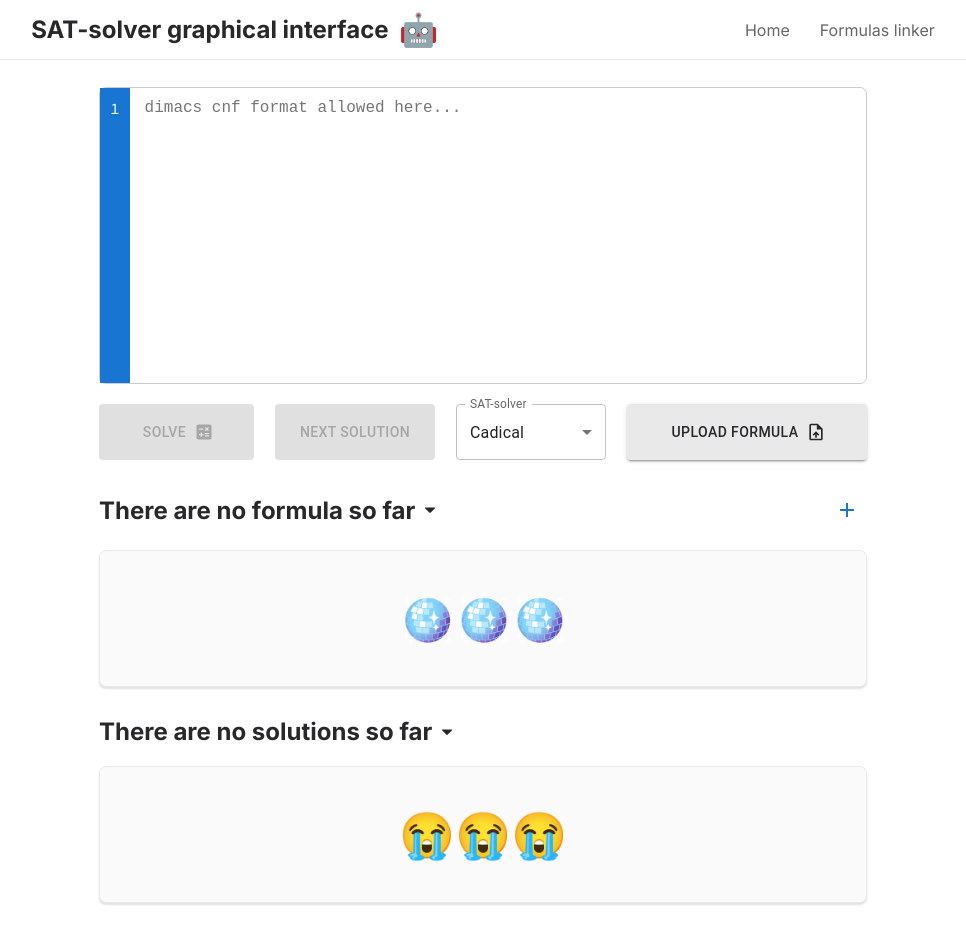
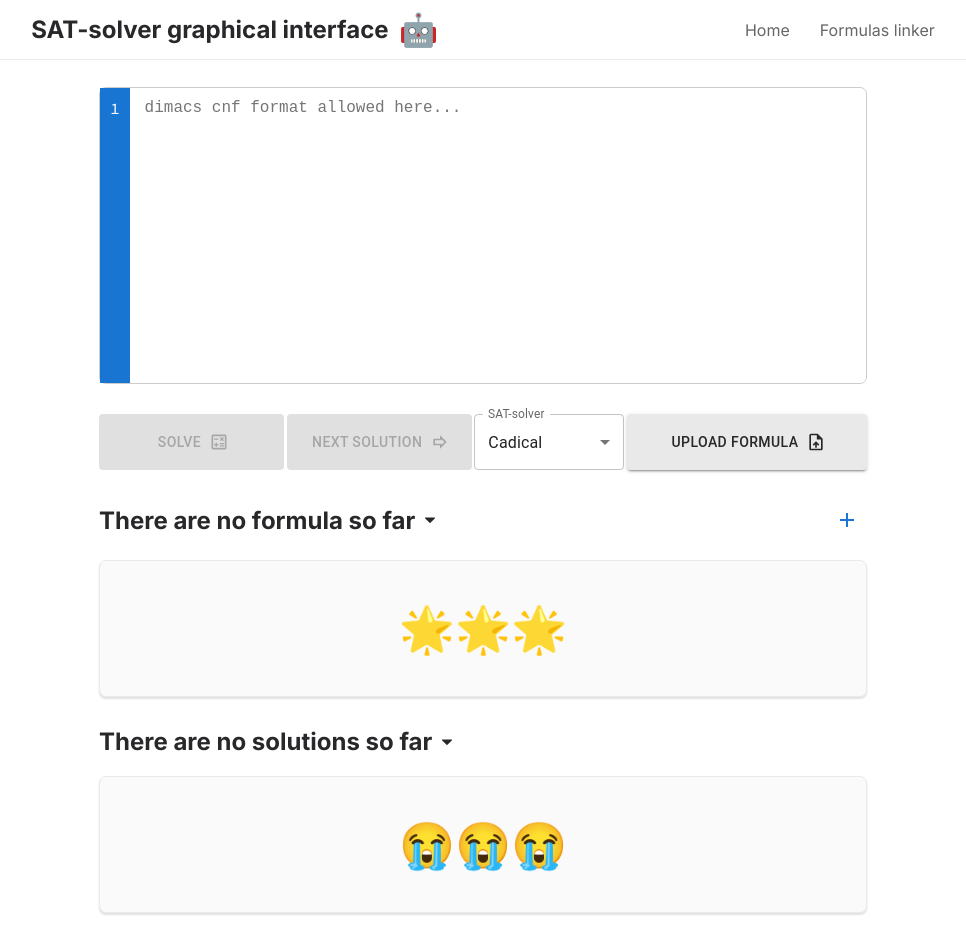
Before and after one commit to vvvvvvvector/SAT-solver-graphical-interface-client, a React (Vite) app: page / in a window 1280 px wide. Shown: the whole page, without its empty margins (157-1123 px from the left). Built offline with nearby package versions, Linux system fonts and the light colour scheme.

Commit message:
handling new types of errors

```diff
--- a/src/components/Editor/Editor.module.scss
+++ b/src/components/Editor/Editor.module.scss
@@ -1,7 +1,7 @@
 .editor {
   border-radius: 7px;
   display: flex;
-  margin-bottom: 20px;
+  margin-bottom: 30px;
   border: 1px solid #ccc;
   font-family: "Source Code Pro", monospace;
 
--- a/src/components/Editor/Editor.tsx
+++ b/src/components/Editor/Editor.tsx
@@ -20,13 +20,44 @@ export const Editor: React.FC = () => {
   React.useEffect(() => {
     const lineByLineDimacs = dimacs.split("\n");
 
+    const formulaDefinition = /^p\scnf\s[1-9]+\s[1-9]+$/;
+    const endsWithZero = /0$/;
+    // const correctClause = /^(?:-?[1-9])+ 0$/;
+
     lineByLineDimacs.forEach((line, index) => {
+      if (line.startsWith("c")) return;
+
       const error = errors.find((error) => error.line === index + 1);
 
-      if (!line.endsWith(" 0") && line !== "" && index !== 0) {
+      if (line === "" && index !== lineByLineDimacs.length - 1) {
         const newError = {
           line: index + 1,
-          text: "error: line must end with 0",
+          text: "err: empty line",
+        };
+
+        if (!error) dispatch(addError(newError));
+      } else if (line === "0") {
+        const newError = {
+          line: index + 1,
+          text: "err: clause must contain at least one variable",
+        };
+
+        if (!error) dispatch(addError(newError));
+      } else if (!line.match(formulaDefinition) && line.startsWith("p")) {
+        const newError = {
+          line: index + 1,
+          text: "err: invalid formula definition",
+        };
+
+        if (!error) dispatch(addError(newError));
+      } else if (
+        !line.match(endsWithZero) &&
+        line !== "" &&
+        !line.startsWith("p")
+      ) {
+        const newError = {
+          line: index + 1,
+          text: "err: line must end with 0",
         };
 
         if (!error) dispatch(addError(newError));
--- a/src/components/Formula/Clause/Clause.tsx
+++ b/src/components/Formula/Clause/Clause.tsx
@@ -60,7 +60,7 @@ const Clause: React.FC<{ clause: ClauseType }> = ({ clause }) => {
 
     setEditMode(false);
 
-    if (editClause.length > 0)
+    if (editedClause.length > 0)
       toast.success("Clause was successfully updated!");
     else toast.success("Clause was successfully removed!");
 
--- a/src/components/Formula/NoFormula/NoFormula.tsx
+++ b/src/components/Formula/NoFormula/NoFormula.tsx
@@ -5,7 +5,7 @@ import styles from "./NoFormula.module.scss";
 const NoFormula: React.FC = () => {
   return (
     <div className={styles["no-formula"]}>
-      <span>🪩🪩🪩</span>
+      <span>🌟🌟🌟</span>
     </div>
   );
 };
--- a/src/components/Panel/Panel.tsx
+++ b/src/components/Panel/Panel.tsx
@@ -21,7 +21,8 @@ import {
   MenuItem,
 } from "@mui/material/";
 import UploadFileIcon from "@mui/icons-material/UploadFile";
-import CalculateIcon from "@mui/icons-material/Calculate";
+import CalculateOutlinedIcon from "@mui/icons-material/CalculateOutlined";
+import ForwardOutlinedIcon from "@mui/icons-material/ForwardOutlined";
 
 import { Editor } from "../Editor/Editor";
 
@@ -44,11 +45,18 @@ export const Panel: React.FC = () => {
   const onClickSolve = async () => {
     if (errors.length === 0) {
       try {
+        const dimacs_without_comments = dimacs.replaceAll(
+          /c .*\n|c\n|\nc$|\nc .*|c$/g,
+          ""
+        );
+
+        console.log(dimacs_without_comments);
+
         setLoading(true);
 
         const response = await axiosInstance.post("solve", {
           solver,
-          dimacs,
+          dimacs: dimacs_without_comments,
         });
 
         setLoading(false);
@@ -146,7 +154,7 @@ export const Panel: React.FC = () => {
         <Button
           sx={{
             ...buttonStyle,
-            maxWidth: "155px",
+            maxWidth: "185px",
             width: "100%",
             "@media (max-width: 1200px)": {
               maxWidth: "none",
@@ -154,7 +162,7 @@ export const Panel: React.FC = () => {
           }}
           onClick={onClickSolve}
           disabled={loading || dimacs === ""}
-          endIcon={<CalculateIcon />}
+          endIcon={<CalculateOutlinedIcon />}
           variant="contained"
         >
           {loading ? "Solving..." : "Solve"}
@@ -162,7 +170,7 @@ export const Panel: React.FC = () => {
         <Button
           sx={{
             ...buttonStyle,
-            maxWidth: "160px",
+            maxWidth: "185px",
             width: "100%",
             whiteSpace: "nowrap",
             "@media (max-width: 1200px)": {
@@ -171,6 +179,7 @@ export const Panel: React.FC = () => {
           }}
           onClick={onClickNext}
           disabled={loading || dimacs === "" || solutions.length === 0}
+          endIcon={<ForwardOutlinedIcon />}
           variant="contained"
         >
           {loading ? "Finding..." : "Next solution"}
--- a/src/shared/mui.ts
+++ b/src/shared/mui.ts
@@ -2,6 +2,6 @@ export const buttonStyle = {
   color: "#28282b",
   backgroundColor: "#e9e9e9",
   "&:hover": {
-    backgroundColor: "#c0c0c0",
+    backgroundColor: "#d8d8d8",
   },
 };
```
